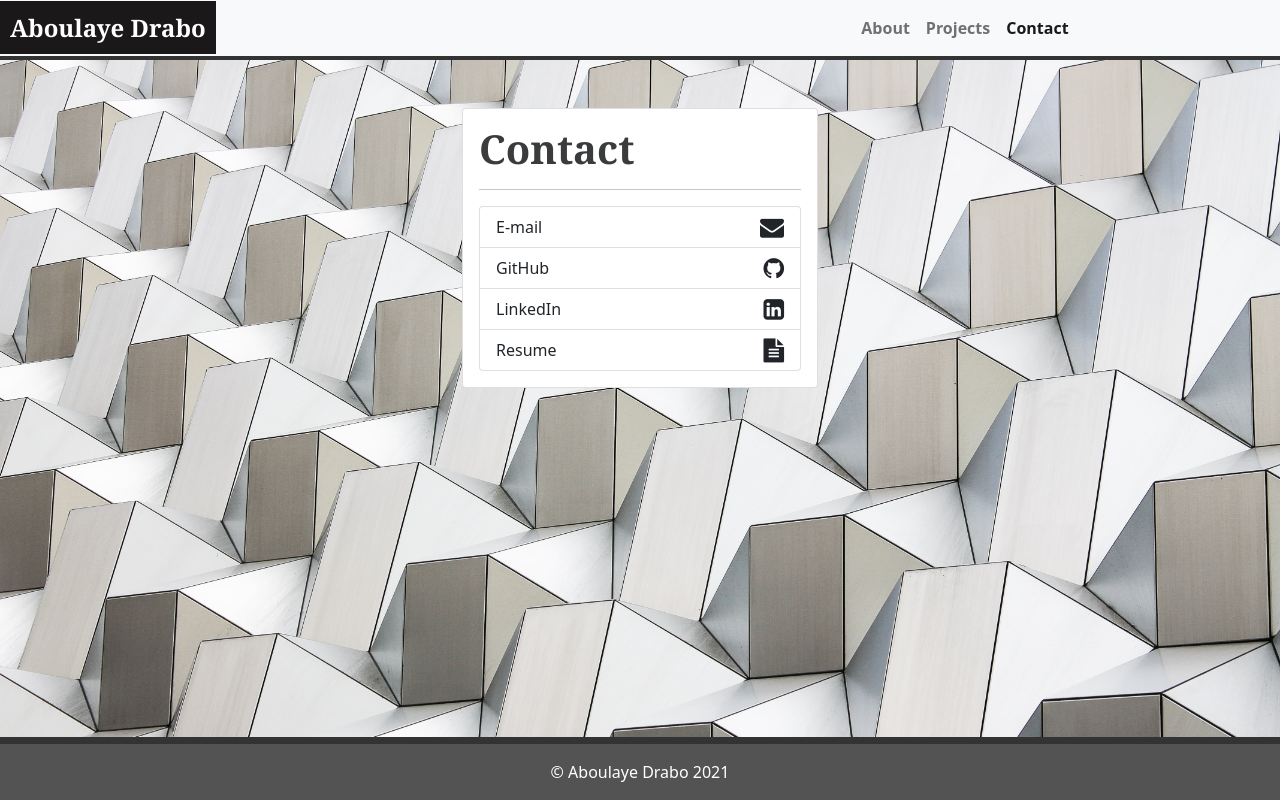
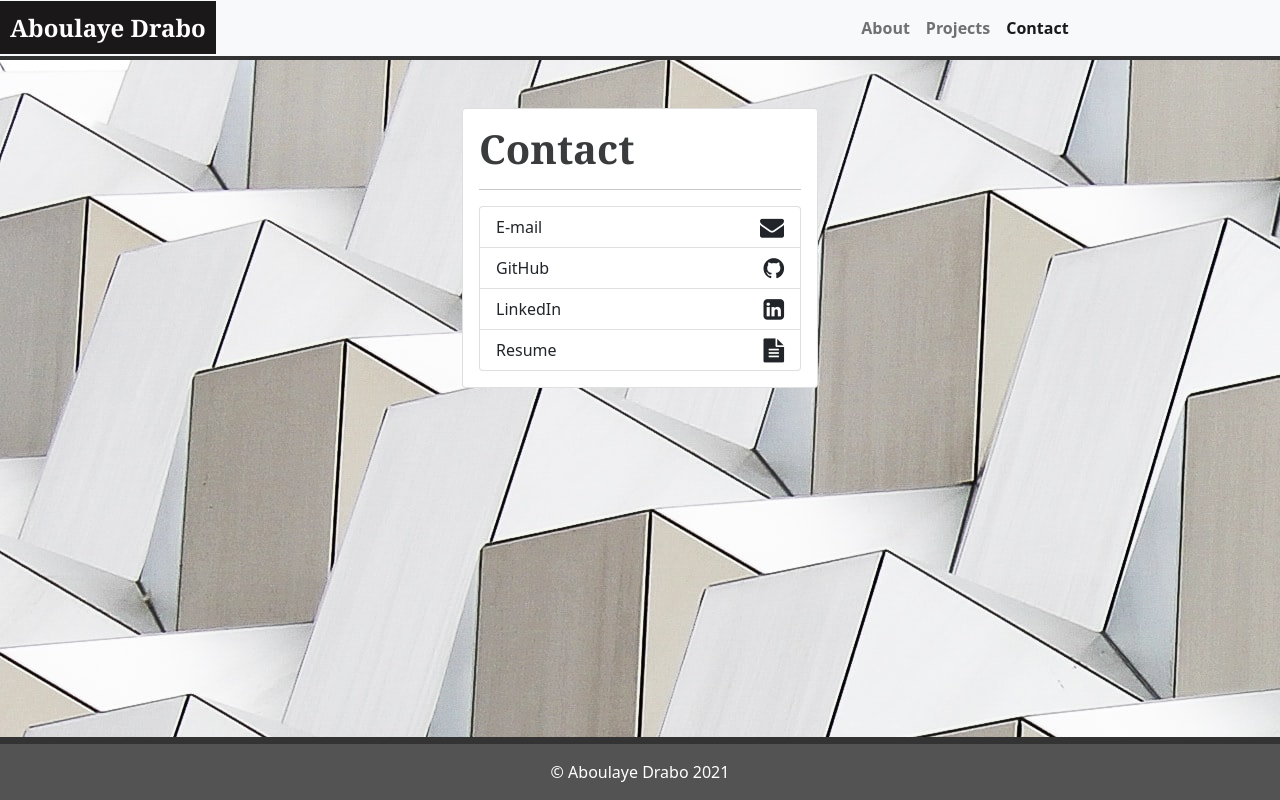
Before and after one commit to Drabis/react-portfolio, a React (Create React App) app: page /contact in a window 1280 px wide. Built offline with nearby package versions, Linux system fonts and the light colour scheme.

Commit message:
fixed the viewport

```diff
--- a/src/components/NavBar.js
+++ b/src/components/NavBar.js
@@ -2,9 +2,6 @@ import React from "react";
 import { Link, useLocation } from "react-router-dom";
 
 function NavBar() {
-  // We'll go into the Hooks API later, for now, we are just using some code
-  // from the react-router docs (https://reacttraining.com/react-router/web/api/Hooks/uselocation)
-  // This allows the component to check the route any time the user uses a link to navigate.
   const location = useLocation();
 
   return (
--- a/src/index.css
+++ b/src/index.css
@@ -1,8 +1,8 @@
 html{
   background-image: url(./assets/images/silvio-kundt-Fixg8KipOg8-unsplash.jpg);
   background-repeat: no-repeat;
-  background-attachment:scroll;
-  background-size: cover;
+  background-attachment:fixed;
+  /* background-size: cover; */
 }
 
 body {
@@ -41,11 +41,6 @@ h1 {
   border-bottom: solid black 1px;
 }
 
-.about-me {
-  overflow-y: auto;
-
-}
-
 .about-me img {
   float: left;
   margin-right: 15px;
@@ -62,7 +57,7 @@ h1 {
 
 @media screen and (min-height: 813px) {
   .content {
-    max-height: 70vh;
+    max-height: 80vh;
   }
 }
 
--- a/src/index.js
+++ b/src/index.js
@@ -10,7 +10,3 @@ ReactDOM.render(
   </React.StrictMode>,
   document.getElementById("root")
 );
-
-// If you want to start measuring performance in your app, pass a function
-// to log results (for example: reportWebVitals(console.log))
-// or send to an analytics endpoint. Learn more: https://bit.ly/CRA-vitals
```
